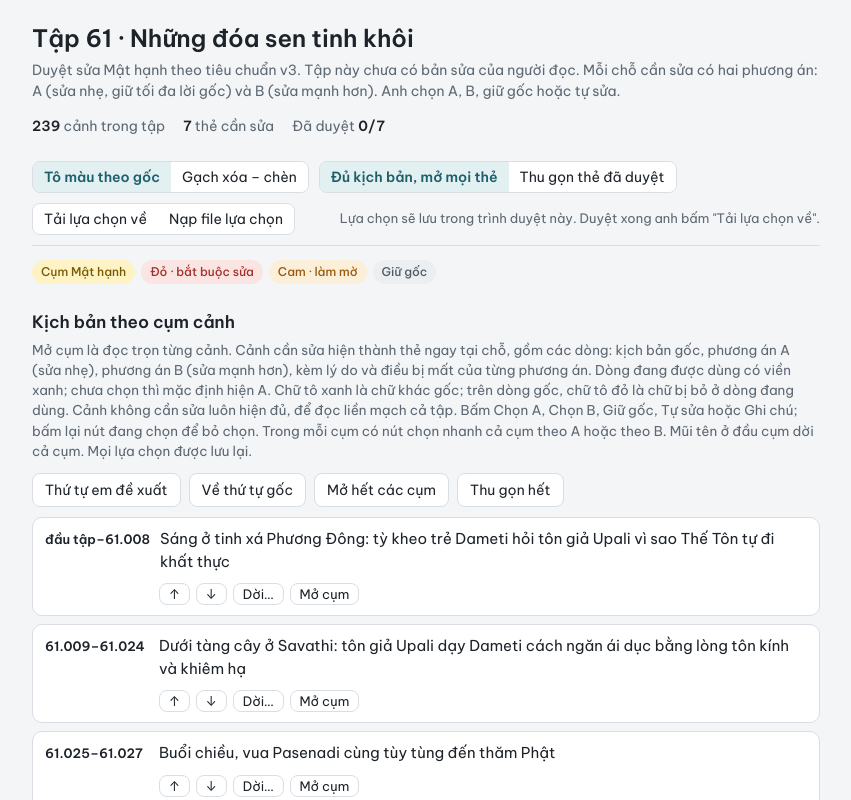
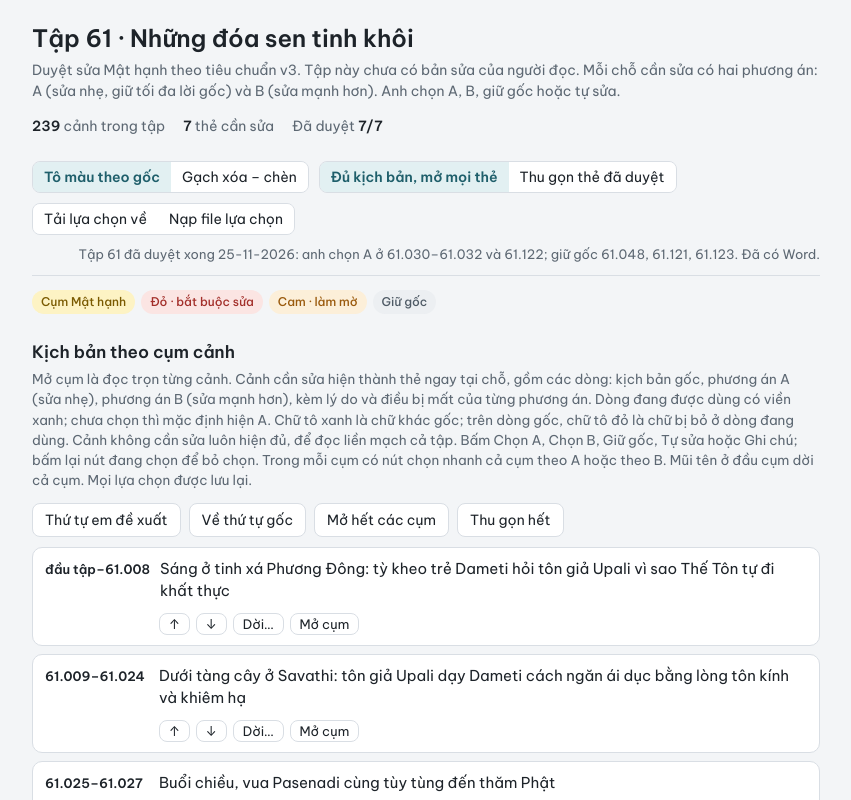
Before and after one commit to ptoan-pq/dnt-trang-duyet-mat-hanh, a plain HTML site: page tap61.html in a window 1280 px wide. Shown: the top 800 px of the page, without its empty margins (214-1065 px from the left). Drawn offline with Linux system fonts and the light colour scheme.

Commit message:
Tập 61 đã duyệt xong: trang giữ sẵn lựa chọn của anh
Co-Authored-By: Claude Opus 5.5 <noreply@anthropic.com>

```diff
--- a/tap61.html
+++ b/tap61.html
@@ -1,4 +1,4 @@
-<!doctype html><html lang="vi"><head><meta charset="utf-8"><meta name="viewport" content="width=device-width,initial-scale=1"><meta name="robots" content="noindex,nofollow"></head><body><title>Duyệt Mật hạnh Tập 61</title>
+<!doctype html><html lang="vi"><head><meta charset="utf-8"><meta name="viewport" content="width=device-width,initial-scale=1"></head><body><!doctype html><html lang="vi"><head><meta charset="utf-8"><meta name="viewport" content="width=device-width,initial-scale=1"><meta name="robots" content="noindex,nofollow"></head><body><title>Duyệt Mật hạnh Tập 61</title>
 <meta name="claude:viewport-fit-sides" content="cover">
 <link rel="stylesheet" href="https://fonts.googleapis.com/css2?family=Be+Vietnam+Pro:wght@400;500;600&family=Noto+Serif:wght@400;600&display=swap">
 <style>
@@ -257,8 +257,8 @@ if(AB){const q=(i)=>document.getElementById(i);q('sub').textContent='Duyệt s
 q('hint').textContent='Mở cụm là đọc trọn từng cảnh. Cảnh cần sửa hiện thành thẻ ngay tại chỗ, gồm các dòng: kịch bản gốc, phương án A (sửa nhẹ), phương án B (sửa mạnh hơn), kèm lý do và điều bị mất của từng phương án. Dòng đang được dùng có viền xanh; chưa chọn thì mặc định hiện A. Chữ tô xanh là chữ khác gốc; trên dòng gốc, chữ tô đỏ là chữ bị bỏ ở dòng đang dùng. Cảnh không cần sửa luôn hiện đủ, để đọc liền mạch cả tập. Bấm Chọn A, Chọn B, Giữ gốc, Tự sửa hoặc Ghi chú; bấm lại nút đang chọn để bỏ chọn. Trong mỗi cụm có nút chọn nhanh cả cụm theo A hoặc theo B. Mũi tên ở đầu cụm dời cả cụm. Mọi lựa chọn được lưu lại.';
 q('legend').innerHTML='<span class="chip c-mh">Cụm Mật hạnh</span><span class="chip c-do">Đỏ · bắt buộc sửa</span><span class="chip c-cam">Cam · làm mờ</span><span class="chip c-ok">Giữ gốc</span>';document.getElementById('o-dx').textContent='Thứ tự em đề xuất'}
 lsLoad();
-renderBlocks();
-(async()=>{let got=false;const t=setTimeout(()=>{if(!got)setSave('Chưa kết nối được nơi lưu. Anh vẫn xem được; lựa chọn chỉ lưu khi có kết nối.',true)},10000);
+dec={"61-122": {"quyet": "dong_y", "van": null, "luc": "2026-11-25T06:04:34.452Z"}, "61-030": {"quyet": "dong_y", "van": null, "luc": "2026-11-25T06:01:45.937Z"}, "61-031": {"quyet": "dong_y", "van": null, "luc": "2026-11-25T06:01:52.039Z"}, "61-123": {"quyet": "giu_goc", "van": null, "luc": "2026-11-25T06:05:02.794Z"}, "61-032": {"quyet": "dong_y", "van": null, "luc": "2026-11-25T06:01:56.224Z"}, "61-121": {"quyet": "giu_goc", "van": null, "luc": "2026-11-25T06:04:04.089Z"}, "61-048": {"quyet": "giu_goc", "van": null, "luc": "2026-11-25T06:02:40.009Z"}};cumOrder=["C01", "C02", "C03", "C04", "C05", "C06", "C07", "C08", "C09", "C10", "C11", "C12", "C13", "C14", "C15", "C16", "C17", "C18", "C19", "C20"];inner={};renderBlocks();
+(async()=>{setSave("Tập 61 đã duyệt xong 25-11-2026: anh chọn A ở 61.030–61.032 và 61.122; giữ gốc 61.048, 61.121, 61.123. Đã có Word.",false);return;let got=false;const t=setTimeout(()=>{if(!got)setSave('Chưa kết nối được nơi lưu. Anh vẫn xem được; lựa chọn chỉ lưu khi có kết nối.',true)},10000);
   try{db=window.claude?await window.claude.use('db'):null}catch(e){db=null}
   if(!db){clearTimeout(t);setSave(Object.keys(dec).length?'Đã mở lại lựa chọn lưu trong trình duyệt này.':'Lựa chọn sẽ lưu trong trình duyệt này. Duyệt xong anh bấm "Tải lựa chọn về".');return}
   db.collection(COL_D).onSnapshot(snap=>{got=true;clearTimeout(t);const nd={};snap.docs.forEach(s=>{if(s.exists)nd[s.id]=Object.assign({},s.data())});dec=nd;const editing=document.activeElement&&document.activeElement.tagName==='TEXTAREA';if(!editing)renderBlocks();else stats();setSave(snap.metadata.hasPendingWrites?'Đang lưu…':'Đã lưu, đã đồng bộ')},e=>{clearTimeout(t);setSave('Không đọc được lựa chọn đã lưu ('+(e&&e.code||'lỗi')+'). Tải lại trang để thử lại.',true)});
@@ -266,3 +266,4 @@ renderBlocks();
 })();
 })();
 </script>
+</body></html>
```
Also changed, not shown: index.html (+1 -1 lines).
